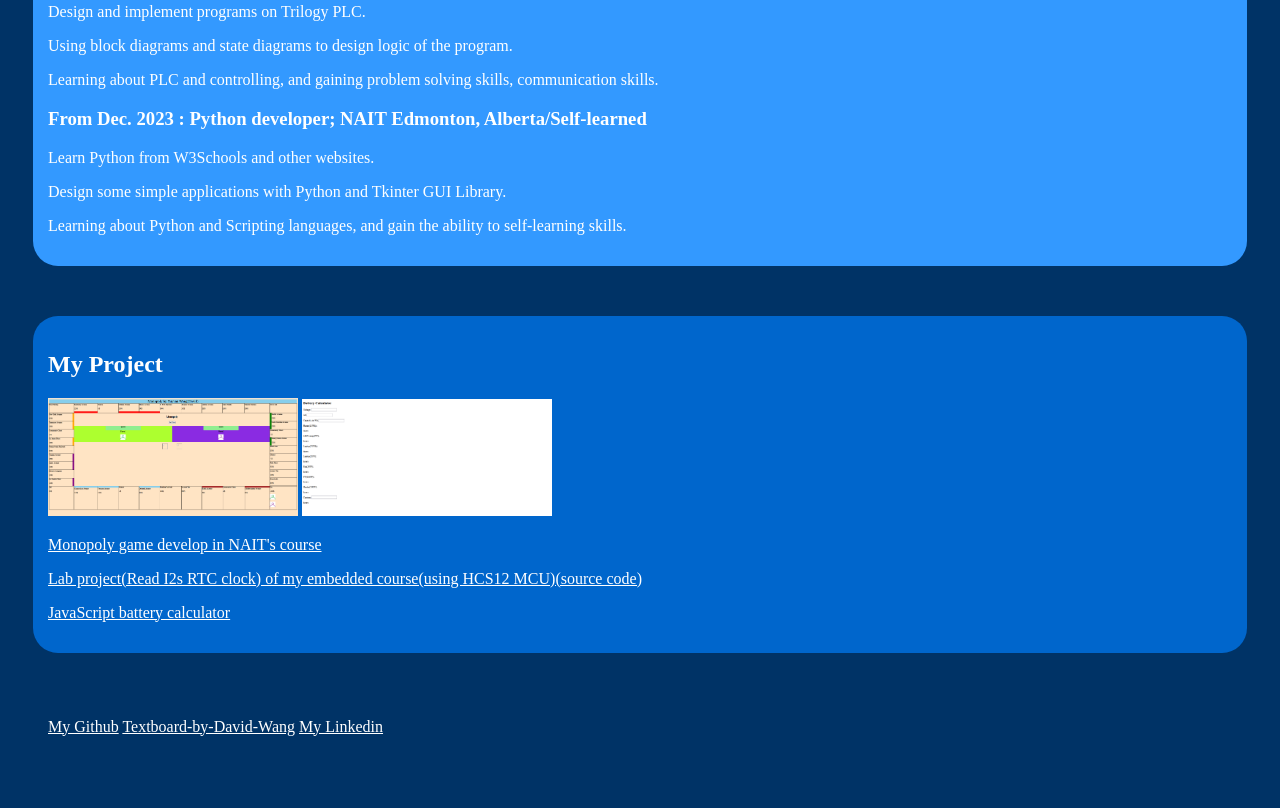
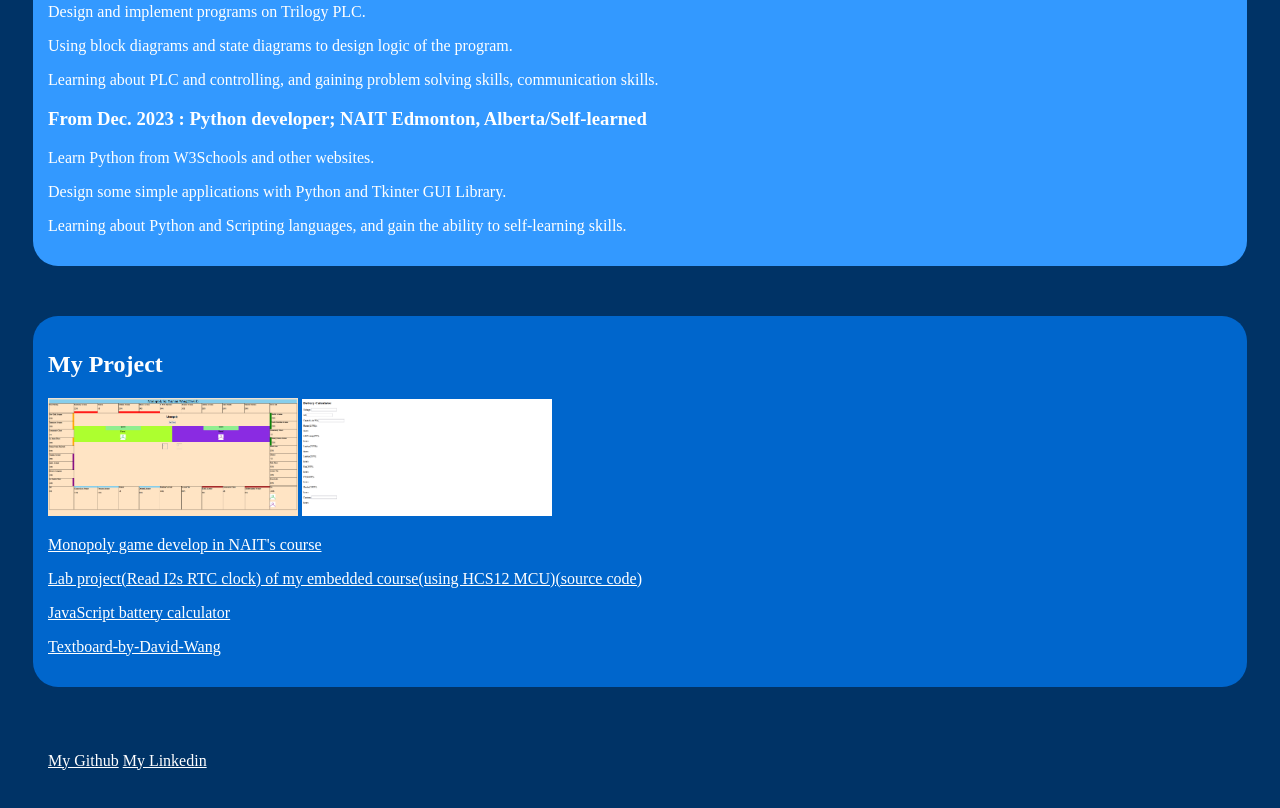
Before and after one commit to DavidWangNait/my-website, a plain HTML site: page index.html in a window 1280 px wide. Shown: the part 2268-3076 px from the top of the page. Before the commit the page ends 3052 px from the top, so only its background shows below. Drawn offline with nearby package versions, Linux system fonts and the light colour scheme.

Commit message:
Update index.html

```diff
--- a/index.html
+++ b/index.html
@@ -91,10 +91,10 @@
         <p><a href="Lab02.html">Monopoly game develop in NAIT's course</a></p>
         <p><a href="https://github.com/CMPE2250/DavidWangCode/tree/main/Lab04">Lab project(Read I2s RTC clock) of my embedded course(using HCS12 MCU)(source code)</a></p>
         <p><a href="battcal.html">JavaScript battery calculator</a></p>
+        <p><a href="https://github.com/DavidWangNait/Textboard-by-David-Wang">Textboard-by-David-Wang</a></p>
     </div>
     <div style="grid-column: 1/3;">
     <a href="https://github.com/DavidWangNait">My Github</a>
-    <a href="https://github.com/DavidWangNait/Textboard-by-David-Wang">Textboard-by-David-Wang</a>
     <a href="https://www.linkedin.com/in/david-wang-637638209/">My Linkedin</a>
     </div>
 </body>
```
